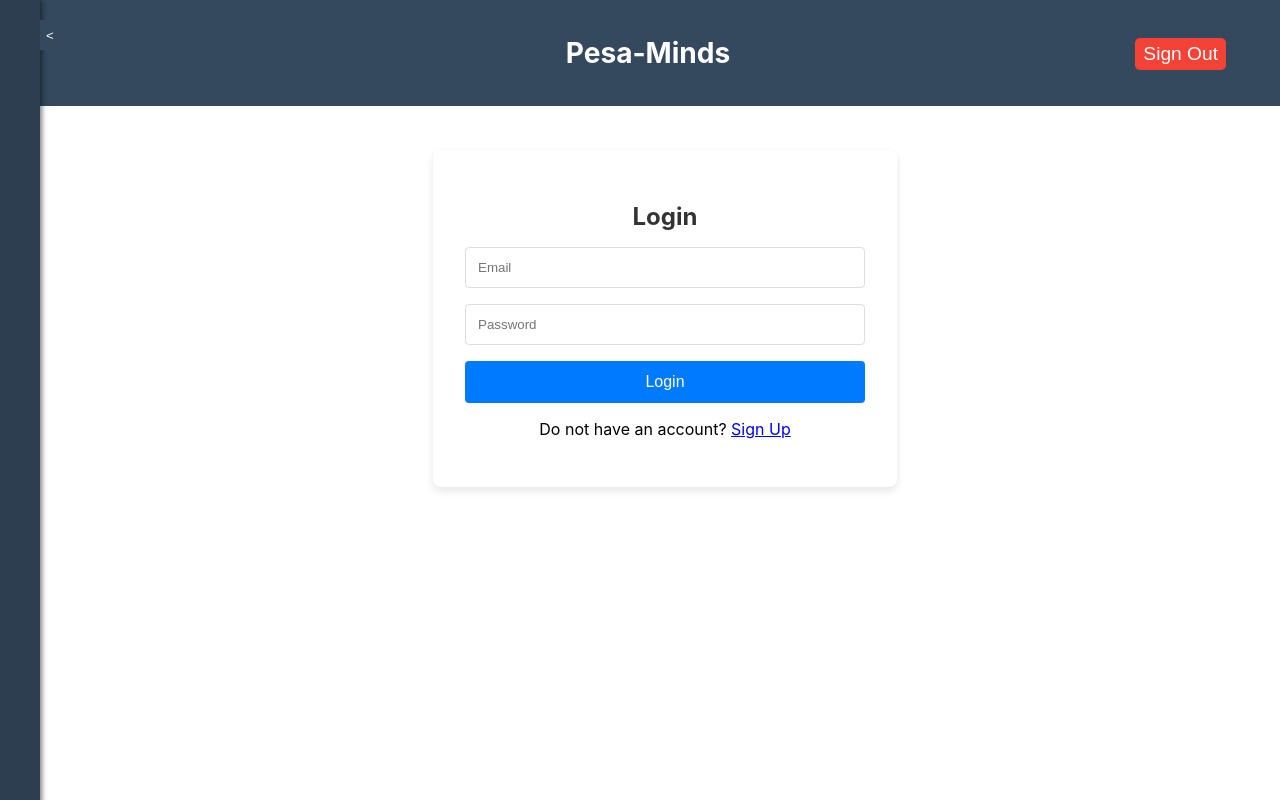
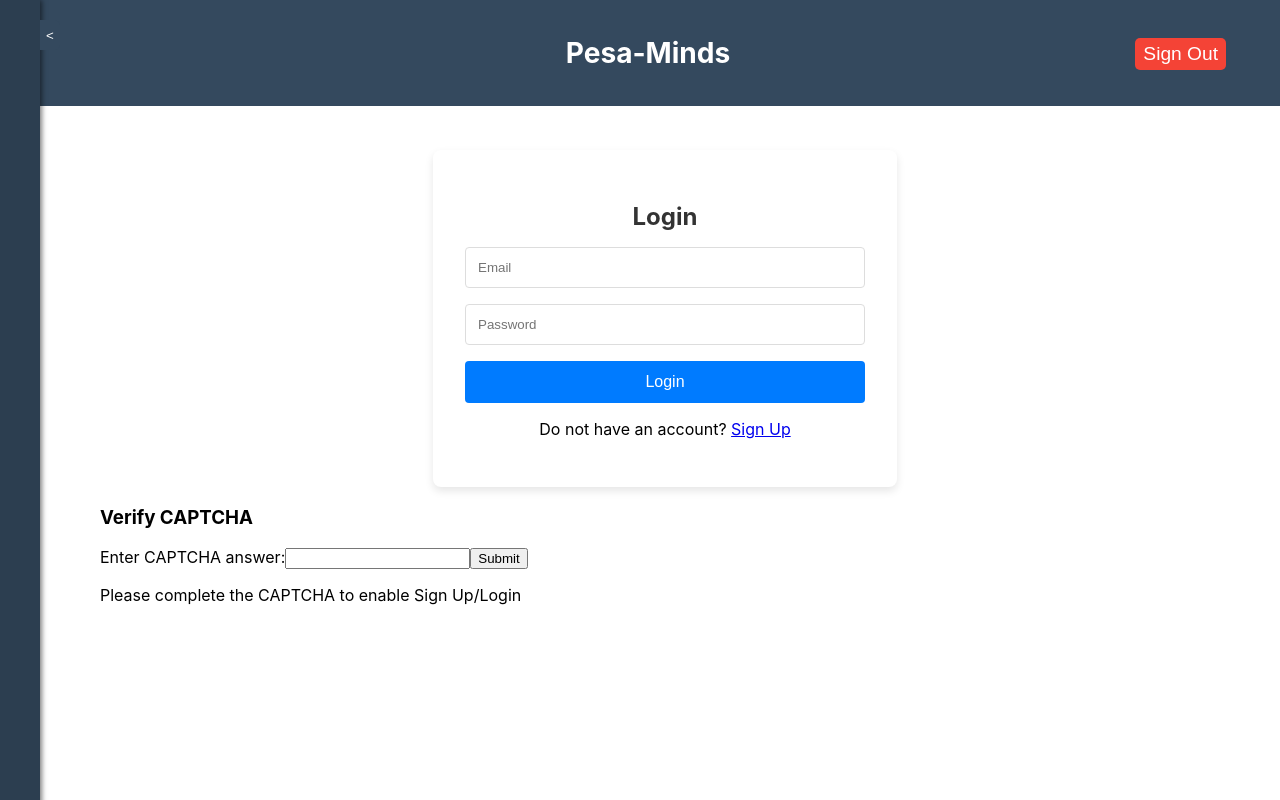
Before and after one commit to Terry-Diana/PesaMinds, a React (Create React App) app: page /login in a window 1280 px wide. Built offline with nearby package versions, Linux system fonts and the light colour scheme; no server answers.

Commit message:
adding captcha UI

```diff
--- a/src/App.tsx
+++ b/src/App.tsx
@@ -13,9 +13,11 @@ import Blogs from "./Pages/Blogs/Blogs";
 import Home from "./Pages/Home/Home";
 import Login from "./Components/Auth/Login/Login";
 import SignUp from "./Components/Auth/SignUp/SignUp";
+import Recaptcha from "./Components/Recaptcha/Recaptcha";
 
 const App: React.FC = () => {
   const navigate = useNavigate();
+  const [captchaVerified, setCaptchaVerified] = useState(false); // State to track CAPTCHA verification
 
   useEffect(() => {
     const { data: authListener } = supabase.auth.onAuthStateChange(
@@ -32,6 +34,11 @@ const App: React.FC = () => {
     };
   }, [navigate]);
 
+  // Function to handle CAPTCHA verification
+  const handleCaptchaVerified = (verified: boolean) => {
+    setCaptchaVerified(verified);
+  };
+
   return (
     <div className="App">
       <Header />
@@ -39,13 +46,14 @@ const App: React.FC = () => {
       <div className="main-content">
         <Routes>
           <Route path="/" element={<Home />} />
-          <Route path="/login" element={<Login />} />
-          <Route path="/signup" element={<SignUp />} />
+          <Route path="/login" element={<Login captchaVerified={captchaVerified} />} />
+          <Route path="/signup" element={<SignUp captchaVerified={captchaVerified} />} />
           <Route path="/reports" element={<Reports />} />
           <Route path="/blogs" element={<Blogs />} />
           {/* If no route matches, redirect to home */}
           <Route path="*" element={<Home />} />
         </Routes>
+        <Recaptcha onCaptchaVerified={handleCaptchaVerified} /> {/* Pass the handler function */}
       </div>
     </div>
   );
--- a/src/Components/Auth/Login/Login.tsx
+++ b/src/Components/Auth/Login/Login.tsx
@@ -1,15 +1,30 @@
-import React, { useState } from "react";
+import React, { useState, useRef, useEffect } from "react";
 import { gsap } from "gsap";
 import { useNavigate, Link } from "react-router-dom";
 import { supabase } from "../../../Services/supabaseClient";
 import "./Login.css";
 
-const Login: React.FC = () => {
+interface LoginProps {
+  captchaVerified: boolean; // Accept captchaVerified prop
+}
+
+const Login: React.FC<LoginProps> = ({ captchaVerified }) => {
   const [email, setEmail] = useState("");
   const [password, setPassword] = useState("");
   const [error, setError] = useState<string | null>(null);
   const [success, setSuccess] = useState<boolean>(false);
+  const errorRef = useRef<HTMLParagraphElement | null>(null);
   const navigate = useNavigate();
+
+  useEffect(() => {
+    if (errorRef.current && error) {
+      gsap.fromTo(
+        errorRef.current,
+        { opacity: 0, y: -20 },
+        { opacity: 1, y: 0, duration: 0.5 }
+      );
+    }
+  }, [error]);
 
   const handleLogin = async () => {
     const { error } = await supabase.auth.signInWithPassword({
@@ -21,9 +36,9 @@ const Login: React.FC = () => {
       setError(error.message);
       setSuccess(false);
       gsap.fromTo(
-        ".error-message",
-        { opacity: 0 },
-        { opacity: 1, duration: 1 }
+        errorRef.current,
+        { opacity: 0, y: -20 },
+        { opacity: 1, y: 0, duration: 0.5 }
       );
     } else {
       setError(null);
@@ -52,12 +67,13 @@ const Login: React.FC = () => {
         value={password}
         onChange={(e) => setPassword(e.target.value)}
       />
-      <button onClick={handleLogin}>Login</button>
-      {error && <p className="error-message">{error}</p>}
+      <button onClick={handleLogin} disabled={!captchaVerified}>Login</button> {/* Disable if captcha is not verified */}
+      {error && (
+        <p ref={errorRef} className="error-message">{error}</p>
+      )}
       {success && (
         <p className="success-message">Login successful! Redirecting...</p>
       )}
-
       <p className="signup-message">
         Do not have an account? <Link to="/signup">Sign Up</Link>
       </p>
--- a/src/Components/Auth/SignUp/SignUp.tsx
+++ b/src/Components/Auth/SignUp/SignUp.tsx
@@ -4,18 +4,21 @@ import { useNavigate, Link } from "react-router-dom";
 import { supabase } from "../../../Services/supabaseClient";
 import "./SignUp.css";
 
-const SignUp: React.FC = () => {
+interface SignUpProps {
+  captchaVerified: boolean; // Accept captchaVerified prop
+}
+
+const SignUp: React.FC<SignUpProps> = ({ captchaVerified }) => {
   const [email, setEmail] = useState("");
   const [password, setPassword] = useState("");
   const [error, setError] = useState<string | null>(null);
   const [message, setMessage] = useState<string | null>(null);
+  const errorRef = useRef<HTMLParagraphElement | null>(null);
+  const messageRef = useRef<HTMLParagraphElement | null>(null);
   const navigate = useNavigate();
 
-  const errorRef = useRef<HTMLParagraphElement | null>(null);
-  const messageRef = useRef<HTMLParagraphElement | null>(null);
-
   useEffect(() => {
-    if (errorRef.current) {
+    if (errorRef.current && error) {
       gsap.fromTo(
         errorRef.current,
         { opacity: 0, y: -20 },
@@ -25,7 +28,7 @@ const SignUp: React.FC = () => {
   }, [error]);
 
   useEffect(() => {
-    if (messageRef.current) {
+    if (messageRef.current && message) {
       gsap.fromTo(
         messageRef.current,
         { opacity: 0, y: -20 },
@@ -69,14 +72,10 @@ const SignUp: React.FC = () => {
     <div className="signup-container">
       <h2>Sign Up</h2>
       {error && (
-        <p ref={errorRef} className="error">
-          {error}
-        </p>
+        <p ref={errorRef} className="error">{error}</p>
       )}
       {message && (
-        <p ref={messageRef} className="message">
-          {message}
-        </p>
+        <p ref={messageRef} className="message">{message}</p>
       )}
       <input
         type="email"
@@ -90,8 +89,7 @@ const SignUp: React.FC = () => {
         value={password}
         onChange={(e) => setPassword(e.target.value)}
       />
-      <button onClick={handleSignUp}>Sign Up</button>
-
+      <button onClick={handleSignUp} disabled={!captchaVerified}>Sign Up</button> {/* Disable if captcha is not verified */}
       <p className="login-message">
         Already have an account? <Link to="/login">Login</Link>
       </p>
--- /dev/null
+++ b/src/Components/Recaptcha/Recaptcha.tsx
@@ -0,0 +1,87 @@
+import React, { useState, useEffect } from 'react';
+import axios from 'axios';
+
+interface RecaptchaProps {
+  onCaptchaVerified: (verified: boolean) => void; // Define the prop type
+}
+
+const Recaptcha: React.FC<RecaptchaProps> = ({ onCaptchaVerified }) => {
+  const [captchaImage, setCaptchaImage] = useState<string>('');
+  const [captchaToken, setCaptchaToken] = useState<string>('');
+  const [userInput, setUserInput] = useState<string>('');
+  const [captchaValidated, setCaptchaValidated] = useState<boolean | null>(null);
+  const [captchaVerified, setCaptchaVerified] = useState<boolean>(false); // Track CAPTCHA verification
+
+  // Fetch the CAPTCHA challenge from the backend when the component loads
+  useEffect(() => {
+    const fetchCaptcha = async () => {
+      try {
+        const response = await axios.get('http://localhost:3001/api/recaptcha/challenge'); // Correct endpoint
+        setCaptchaImage(response.data.question); // Set the CAPTCHA image/question
+        setCaptchaToken(response.data.hash); // Set the token to send back
+      } catch (error) {
+        console.error('Error fetching CAPTCHA', error);
+      }
+    };
+
+    fetchCaptcha();
+  }, []);
+
+  // Handle form submission
+  const handleSubmit = async (e: React.FormEvent) => {
+    e.preventDefault();
+    try {
+      const response = await axios.post('http://localhost:3001/api/recaptcha/verify', {
+        answer: userInput,  // Send the user's input to be verified
+        hash: captchaToken,  // Send the hash provided by the server
+      });
+
+      if (response.data.success) {
+        setCaptchaValidated(true);
+        setCaptchaVerified(true);  // CAPTCHA successfully verified
+        onCaptchaVerified(true); // Notify parent component that CAPTCHA is verified
+        alert('CAPTCHA passed!');
+      } else {
+        setCaptchaValidated(false);
+        setCaptchaVerified(false);  // CAPTCHA verification failed
+        alert('CAPTCHA failed. Please try again.');
+      }
+    } catch (error) {
+      console.error('Error verifying CAPTCHA', error);
+      setCaptchaValidated(false);
+      setCaptchaVerified(false);  // CAPTCHA verification failed
+    }
+  };
+
+  return (
+    <div>
+      <h3>Verify CAPTCHA</h3>
+      {captchaImage && (
+        <div>
+          <p>{captchaImage}</p> {/* Display the CAPTCHA question here */}
+        </div>
+      )}
+      <form onSubmit={handleSubmit}>
+        <label>
+          Enter CAPTCHA answer:
+          <input
+            type="text"
+            value={userInput}
+            onChange={(e) => setUserInput(e.target.value)}
+            required
+          />
+        </label>
+        <button type="submit">Submit</button>
+      </form>
+
+      {/* CAPTCHA validation status */}
+      {captchaValidated === true && <p>CAPTCHA passed!</p>}
+      {captchaValidated === false && <p>CAPTCHA failed. Try again.</p>}
+
+      {/* Notify when CAPTCHA is not verified */}
+      {!captchaVerified && <p>Please complete the CAPTCHA to enable Sign Up/Login</p>}
+    </div>
+  );
+};
+
+export default Recaptcha;
```
